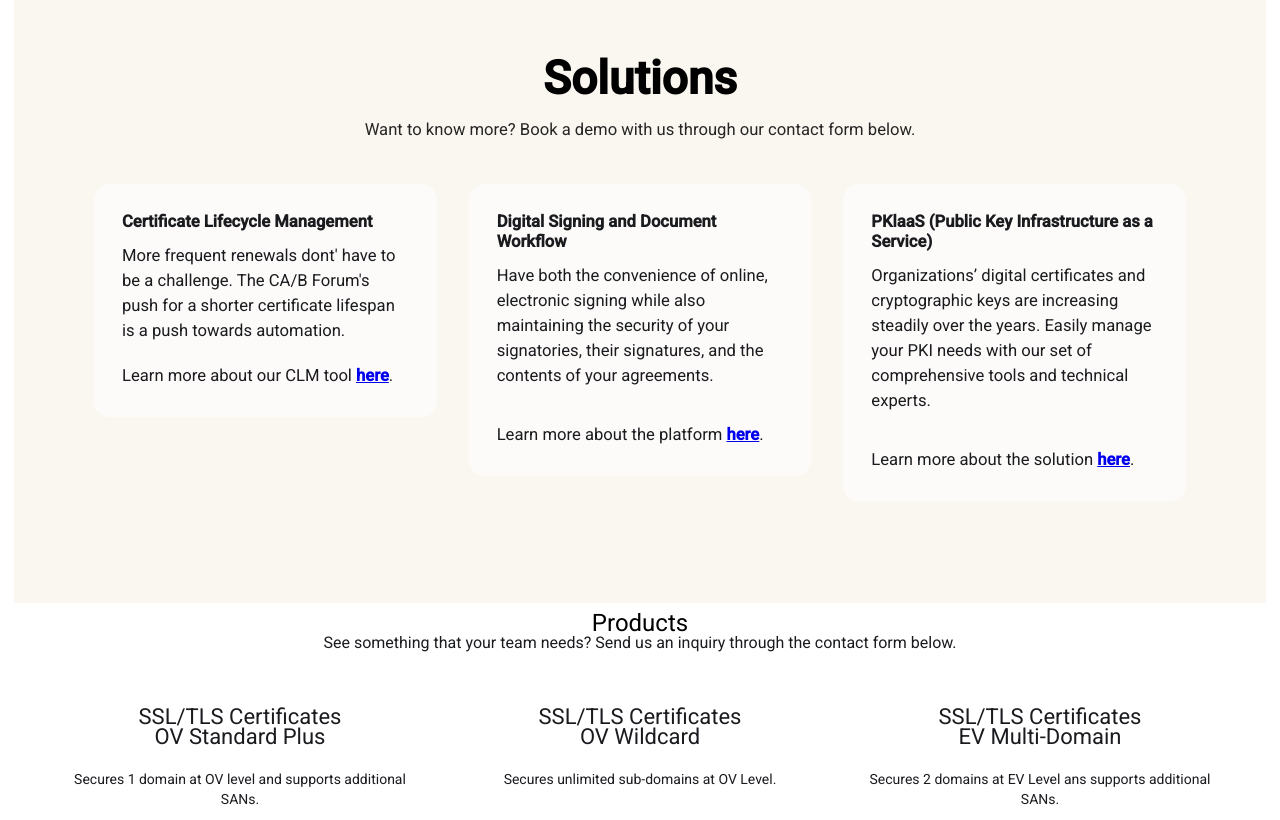
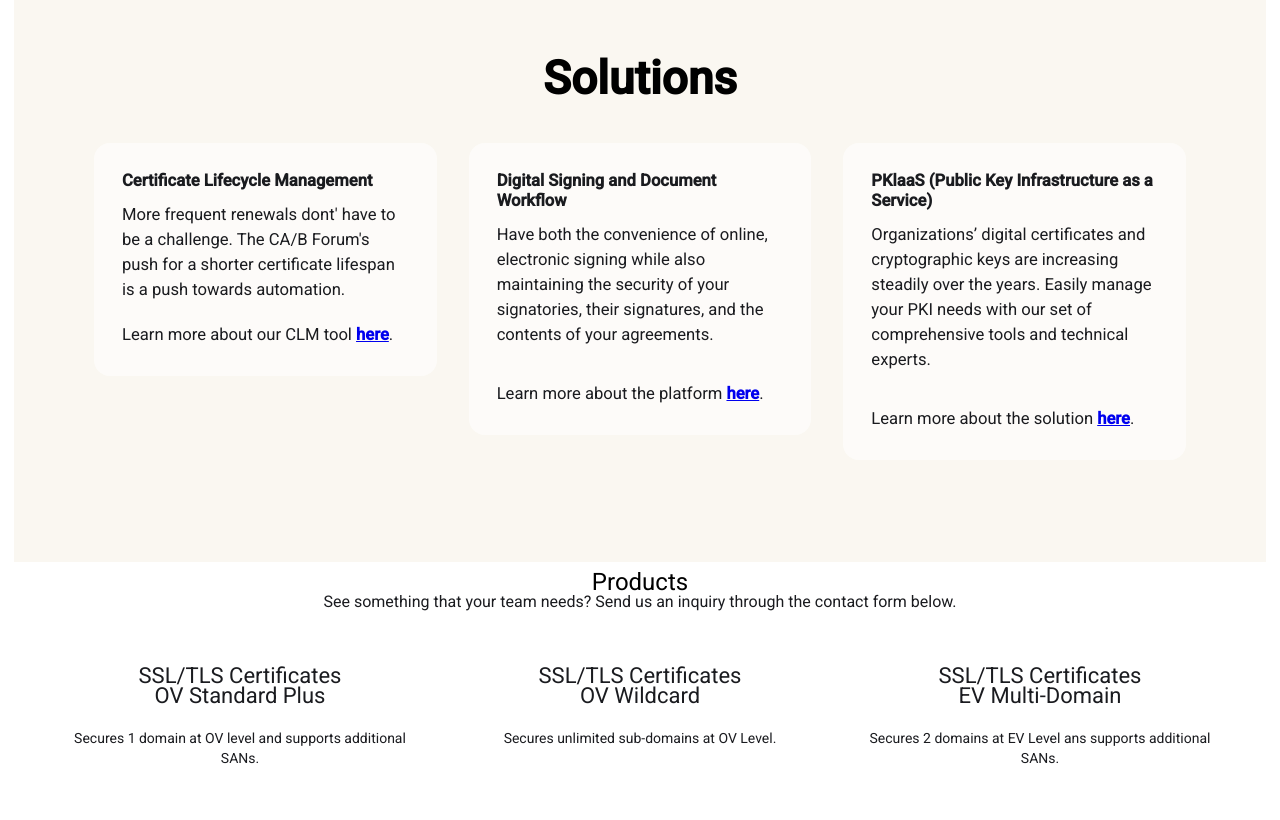
Before and after one commit to rolanveroncruz/certs-web, an Angular app: page / in a window 1280 px wide. Shown: the part 1340-2160 px from the top of the page. Built offline with nearby package versions, Linux system fonts and the light colour scheme; no server answers.

Commit message:
remove solutions sub-headline and fix spacing.

```diff
--- a/src/app/landing/solutions/solutions.html
+++ b/src/app/landing/solutions/solutions.html
@@ -1,11 +1,10 @@
 <section class="solutions-container" id="solutions">
   <div class="solutions-inner">
     <div class="solutions-headline">Solutions</div>
-    <div class="solutions-text"> Want to know more? Book a demo with us through our contact form below.</div>
 
     <div class="solutions-row">
       <div class="solutions-row-item">
-        <div class="solutions-row-item-headline"> Certificate Lifecycle Management</div>
+        <div class="solutions-row-item-headline"> Certificate Lifecycle Management </div>
         <div class="solutions-row-item-text">
           More frequent renewals dont' have to be a challenge. The CA/B Forum's push for a shorter certificate lifespan
           is a push towards automation.
@@ -48,4 +47,4 @@
 
   </div>
 
-</section>
+  </section>
--- a/src/app/landing/solutions/solutions.scss
+++ b/src/app/landing/solutions/solutions.scss
@@ -27,7 +27,7 @@
   line-height: 1.1;
 
   font-size: clamp(38px, 3.6vw, 56px);
-  margin: 0;
+  margin: 0 0 clamp(24px, 3.1vw, 45px) 0;
 }
 
 .solutions-text {
```
